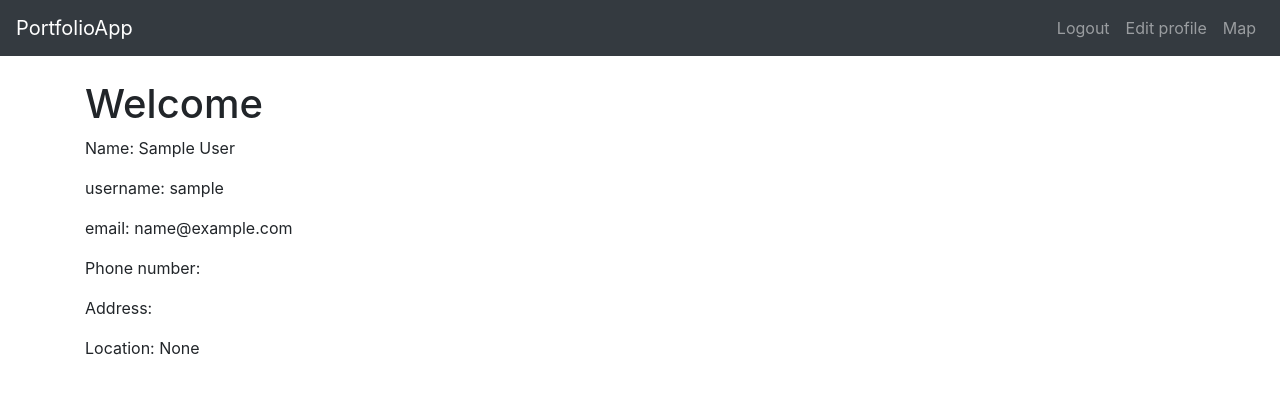
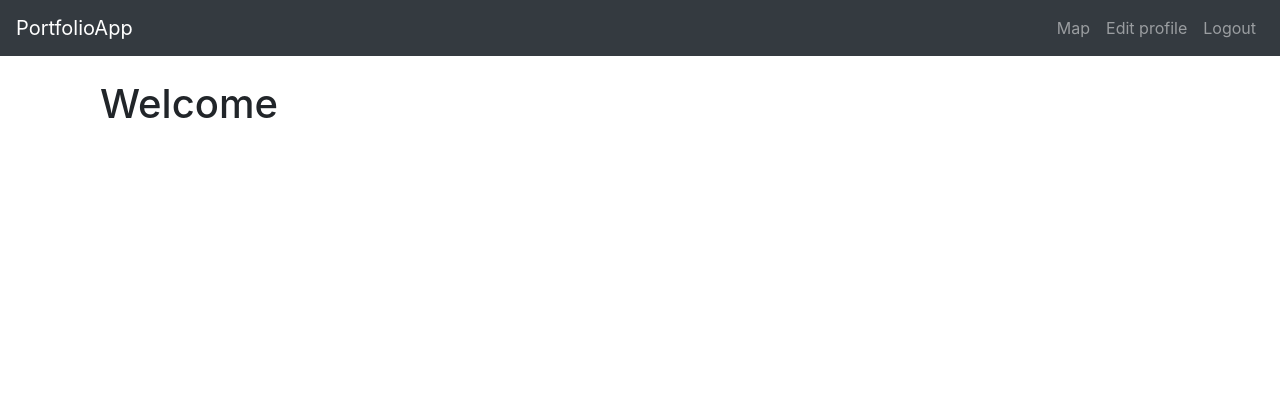
Before and after one commit to Ofucho/Portfolio-App, a Django app: page / in a window 1280 px wide. Shown: the top 394 px of the page. Run offline with Django 4.2, Linux system fonts and the light colour scheme; the visitor is signed in with stand-in values (Sample User, id 1).

Commit message:
Adding requirements.txt

```diff
--- a/kartozaTechnicalAssignment/urls.py
+++ b/kartozaTechnicalAssignment/urls.py
@@ -15,13 +15,14 @@ Including another URLconf
 """
 from django.contrib import admin
 from django.urls import path
-from portfolioApp.views import index,login_user,logout_user, edit_userprofile, view_map
+from portfolioApp.views import home, profile, login_user, logout_user, edit_userprofile, view_map
 
 urlpatterns = [
     path('admin/', admin.site.urls),
-    path('login_user/',login_user, name='login_user'),
-    path('logout_user/',logout_user, name='logout_user'),
-    path('', index, name='index'),
+    path('', home, name='home'),
+    path('login_user/', login_user, name='login_user'),
+    path('logout_user/', logout_user, name='logout_user'),
+    path('profile', profile, name='profile'),
     path('edit_userprofile/', edit_userprofile, name='edit_userprofile'),
     path('view_map/', view_map, name='view_map'),
 ]
--- a/portfolioApp/models.py
+++ b/portfolioApp/models.py
@@ -11,7 +11,7 @@ from django.core.serializers import serialize
 class userProfile(AbstractUser):
     phone_number = PhoneNumberField(blank=True)
     home_address = models.CharField('Home address', max_length=30, blank=True)
-    location = models.PointField(srid=4326, null=True, blank=True)
+    location = models.PointField(null=True, blank=True)
 
     class Meta:
         db_table = 'UserProfile'
@@ -19,8 +19,3 @@ class userProfile(AbstractUser):
     def allUploads(self):
         """ Returns all objects from the database as a geojson"""
         return self.objects.annotate(geometry=AsGeoJSON('location'))
-    @classmethod
-    def serialized(cls):
-        """returns all the uploads in a serialized format"""
-        print(cls.objects.all())
-        return serialize('geojson', cls.objects.all())
--- a/portfolioApp/views.py
+++ b/portfolioApp/views.py
@@ -12,8 +12,8 @@ from folium.features import GeoJsonPopup, GeoJsonTooltip
 
 # Create your views here.
 
-def index(request):
-    return render(request, 'index.html', {})
+def home(request):
+    return render(request, 'home.html', {})
 
 
 def login_user(request):
@@ -24,7 +24,7 @@ def login_user(request):
         if user is not None:
             login(request, user)
             messages.success(request, 'Login Successful')
-            return redirect('index')
+            return redirect('profile')
         else:
             messages.success(request, 'Wrong username or password. Please try again!')
             return redirect('login_user')
@@ -35,7 +35,11 @@ def login_user(request):
 def logout_user(request):
     logout(request)
     messages.success(request, 'Logout Successful')
-    return redirect('index')
+    return redirect('home')
+
+
+def profile(request):
+    return render(request, 'profile.html', {})
 
 
 def edit_userprofile(request):
--- a/templates/base.html
+++ b/templates/base.html
@@ -12,25 +12,28 @@
   </head>
   <body>
   <nav class="navbar navbar-expand-lg navbar navbar-dark bg-dark">
-  <a class="navbar-brand" href="{% url 'index' %}">PortfolioApp</a>
+  <a class="navbar-brand" href="{% url 'home' %}">PortfolioApp</a>
   <button class="navbar-toggler" type="button" data-toggle="collapse" data-target="#navbarNavAltMarkup" aria-controls="navbarNavAltMarkup" aria-expanded="false" aria-label="Toggle navigation">
     <span class="navbar-toggler-icon"></span>
   </button>
   <div class="collapse navbar-collapse" id="navbarNavAltMarkup">
     <div class="navbar-nav ml-auto" >
+        <a class="nav-link" href="{% url 'view_map' %}">Map</a>
         {% if user.is_authenticated %}
+            <a class="nav-link" href="{% url 'edit_userprofile' %}">Edit profile</a>
             <a class="nav-link" href="{% url 'logout_user' %}">Logout</a>
         {% else %}
             <a class="nav-link" href="{% url 'login_user' %}">Login</a>
         {% endif %}
-      <a class="nav-link" href="{% url 'edit_userprofile' %}">Edit profile</a>
-      <a class="nav-link" href="{% url 'view_map' %}">Map</a>
+
+
 
     </div>
   </div>
 
 </nav>
   <br/>
+  <div class="container">
     {% if messages %}
     {% for message in messages %}
         <div class="alert alert-warning alert-dismissible" role="alert">
@@ -40,6 +43,7 @@
         {{ message }}
         </div>
     {% endfor %}
+        </div>
 {% endif %}
   <div class="container">
   {% block content %}
--- /dev/null
+++ b/templates/home.html
@@ -0,0 +1,7 @@
+{% extends 'base.html' %}
+
+{% block content %}
+    <h1>Welcome</h1>
+
+
+{% endblock %}
```
Also changed, not shown: requirements.txt (added, +148 -0 lines), portfolioApp/forms.py (line endings or trailing spaces), templates/profile.html (renamed from templates/index.html).
